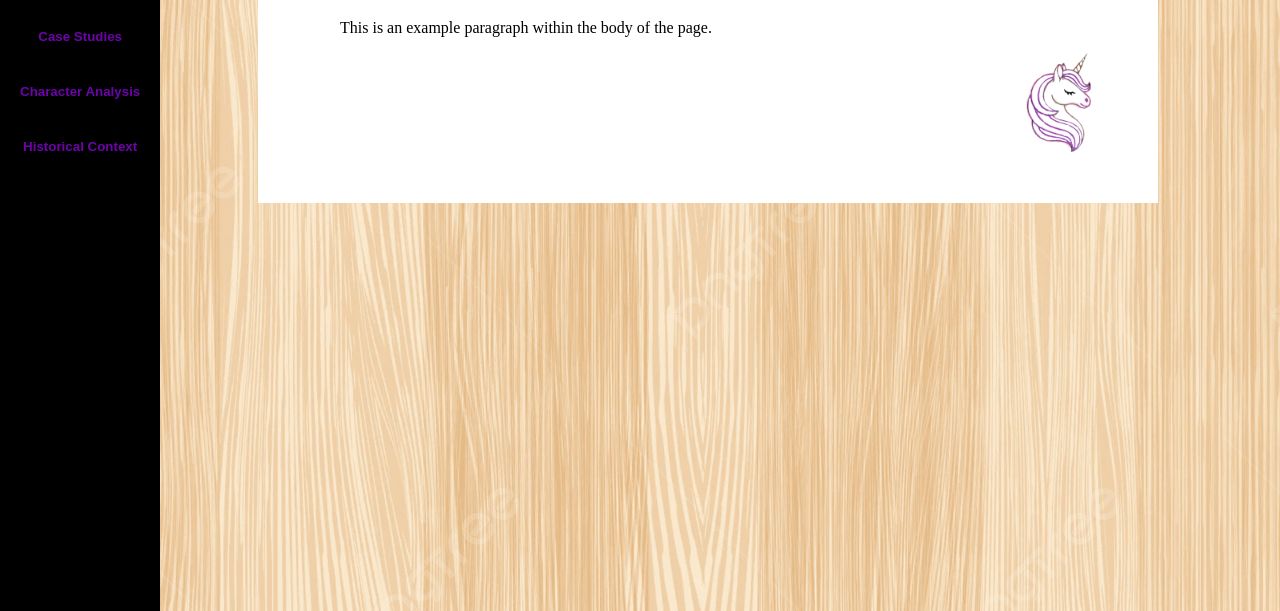
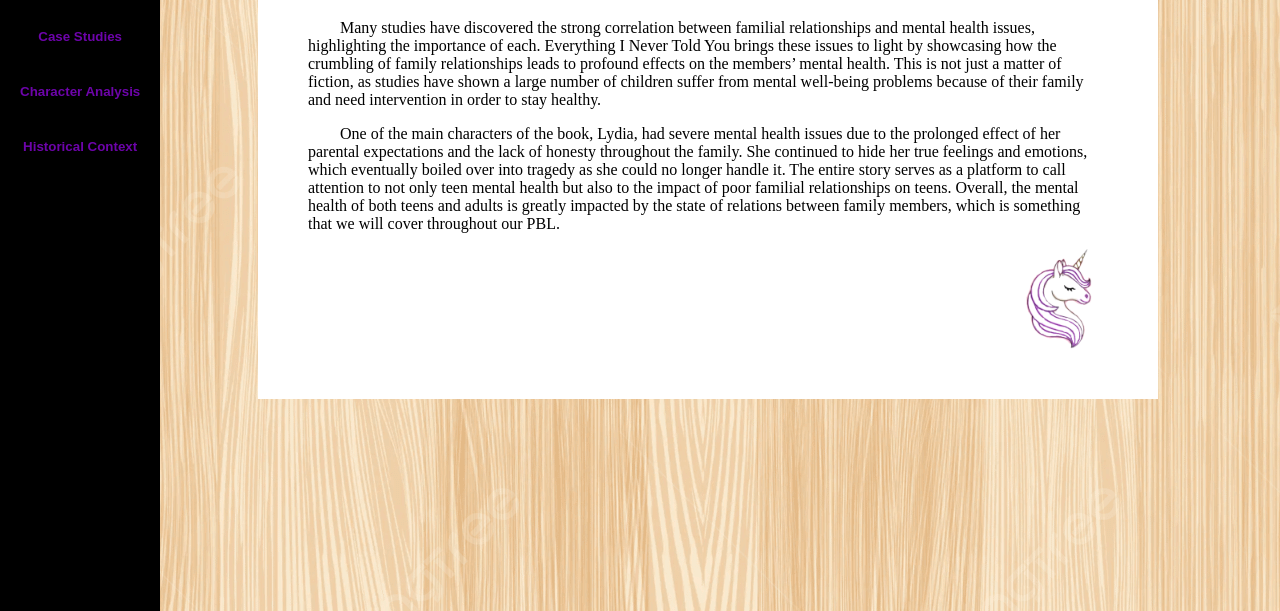
Before and after one commit to Best-TechSavvy/SAMHIF, a plain HTML site: page index.html in a window 1280 px wide. Shown: the part 189-800 px from the top of the page. Drawn offline with Linux system fonts and the light colour scheme.

Commit message:
Update index.html

```diff
--- a/index.html
+++ b/index.html
@@ -20,7 +20,9 @@
         <a id="more" onclick="more()"><img src="hambutton.png" alt="More" width="40" height="40"></a>
         <div class="paper" id="secthome">
             <h1>Welcome to My Website!</h1>
-            <p>This is an example paragraph within the body of the page.</p>
+            <p>Many studies have discovered the strong correlation between familial relationships and mental health issues, highlighting the importance of each. Everything I Never Told You brings these issues to light by showcasing how the crumbling of family relationships leads to profound effects on the members’ mental health. This is not just a matter of fiction, as studies have shown a large number of children suffer from mental well-being problems because of their family and need intervention in order to stay healthy.</p>
+
+                <p>One of the main characters of the book, Lydia, had severe mental health issues due to the prolonged effect of her parental expectations and the lack of honesty throughout the family. She continued to hide her true feelings and emotions, which eventually boiled over into tragedy as she could no longer handle it. The entire story serves as a platform to call attention to not only teen mental health but also to the impact of poor familial relationships on teens. Overall, the mental health of both teens and adults is greatly impacted by the state of relations between family members, which is something that we will cover throughout our PBL.</p>
             <img class="stamp" src="stamp.png" alt="Unicorn stamp">
         </div>
         <div class="paper" id="section1">
```
